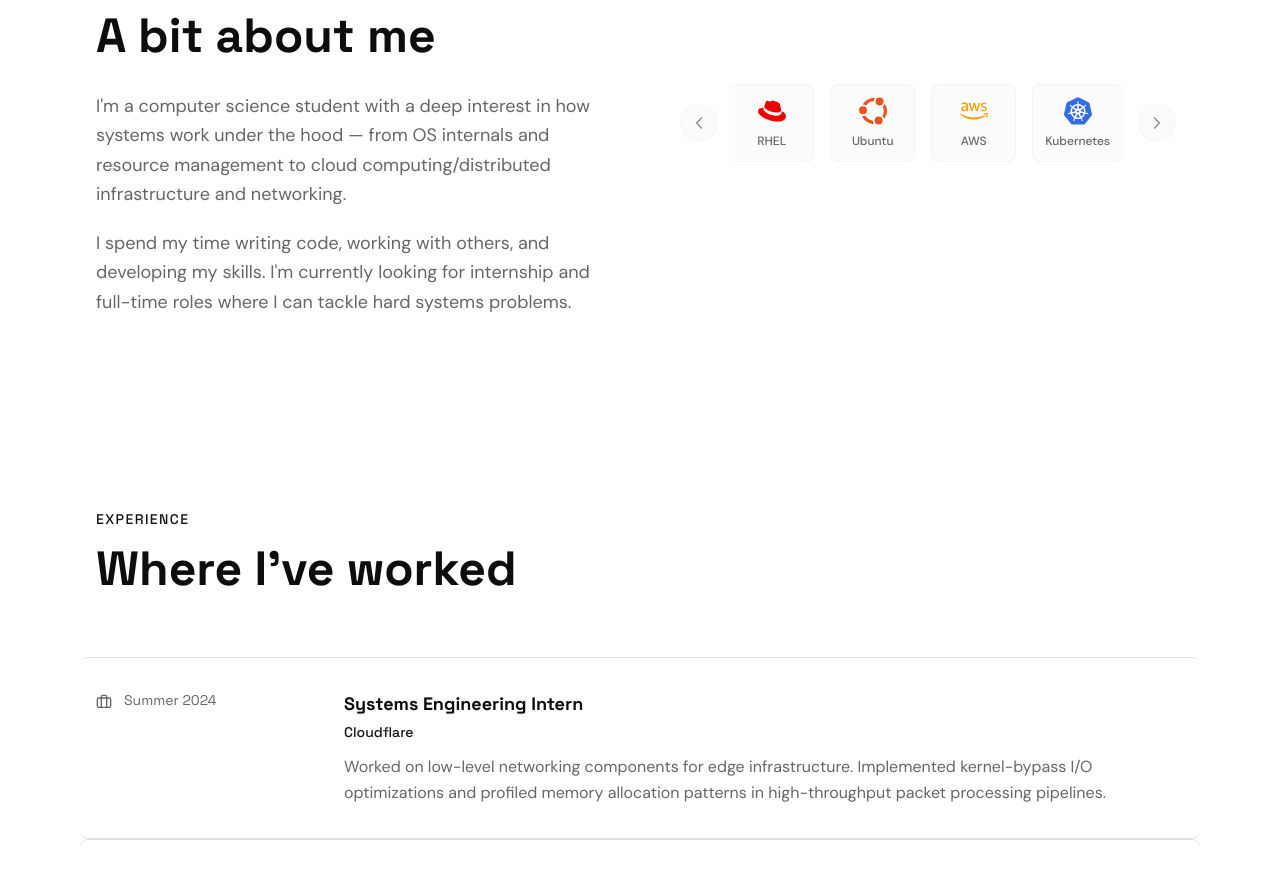
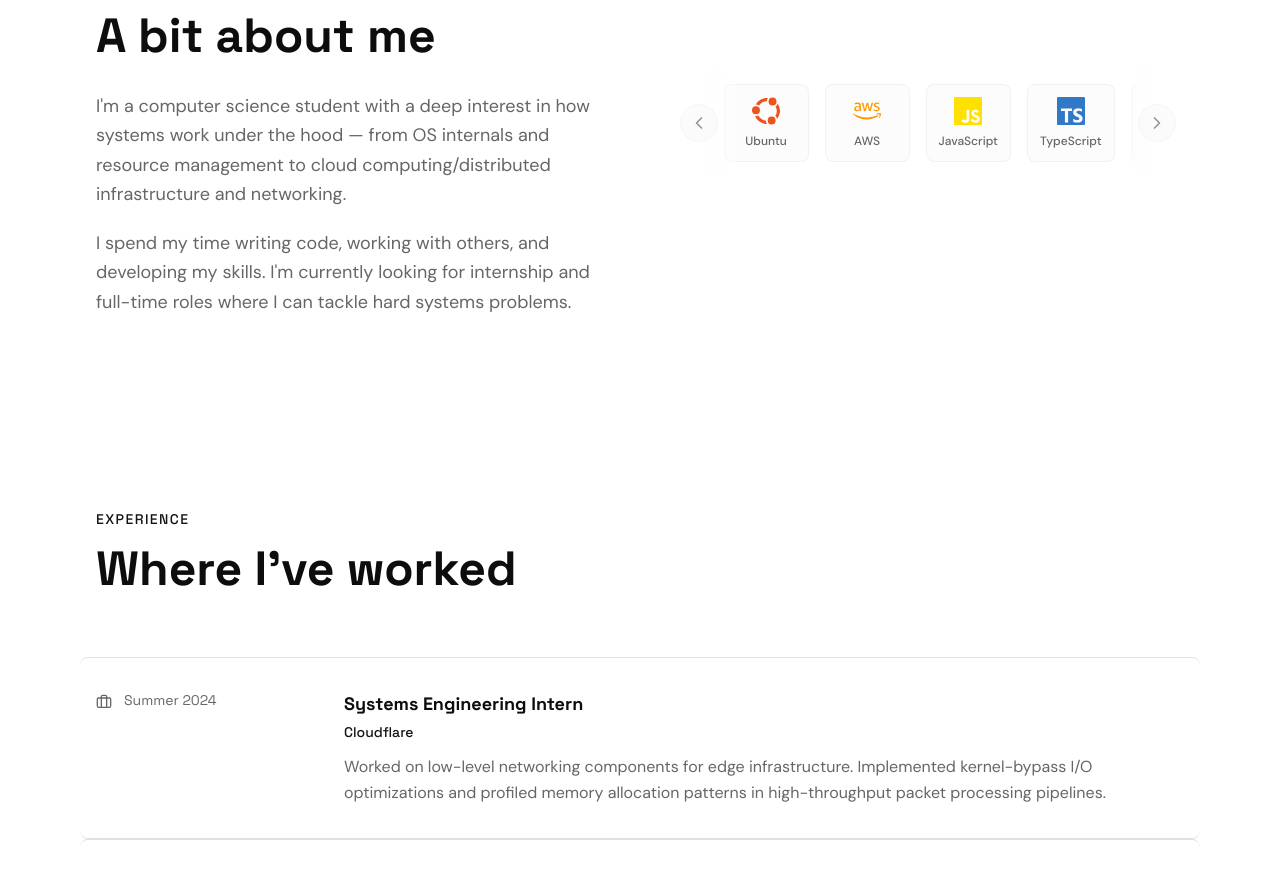
Before and after one commit to pranavjothivel/showcase, a Next.js app: page / in a window 1280 px wide. Shown: the part 920-1795 px from the top of the page. Built offline with nearby package versions, Linux system fonts and the light colour scheme.

Commit message:
update: tech

```diff
--- a/src/components/LogoCarousel.tsx
+++ b/src/components/LogoCarousel.tsx
@@ -16,7 +16,8 @@ import {
   SiPostgresql,
   SiCplusplus,
   SiRedhat,
-  SiUbuntu
+  SiUbuntu,
+  SiJavascript
 } from 'react-icons/si';
 import { FaAws } from 'react-icons/fa';
 import { ChevronLeft, ChevronRight } from 'lucide-react';
@@ -30,13 +31,14 @@ interface Technology {
 const technologies: Technology[] = [
   { name: "C", icon: SiC, color: "#A8B9CC" },
   { name: "C++", icon: SiCplusplus, color: "#00599C" },
-  { name: "Rust", icon: SiRust, color: "#CE422B" },
+  // { name: "Rust", icon: SiRust, color: "#CE422B" },
   { name: "Linux", icon: SiLinux, color: "#FCC624" },
   { name: "RHEL", icon: SiRedhat, color: "#EE0000" },
   { name: "Ubuntu", icon: SiUbuntu, color: "#E95420" },
   { name: "AWS", icon: FaAws, color: "#FF9900" },
-  { name: "Kubernetes", icon: SiKubernetes, color: "#326CE5" },
-  { name: "Terraform", icon: SiTerraform, color: "#7B42BC" },
+  // { name: "Kubernetes", icon: SiKubernetes, color: "#326CE5" },
+  // { name: "Terraform", icon: SiTerraform, color: "#7B42BC" },
+  { name: "JavaScript", icon: SiJavascript, color: "#ffe100" },
   { name: "TypeScript", icon: SiTypescript, color: "#3178C6" },
   { name: "React", icon: SiReact, color: "#61DAFB" },
   { name: "Next.js", icon: SiNextdotjs, color: { light: "#000000", dark: "#ffffff" } },
```
